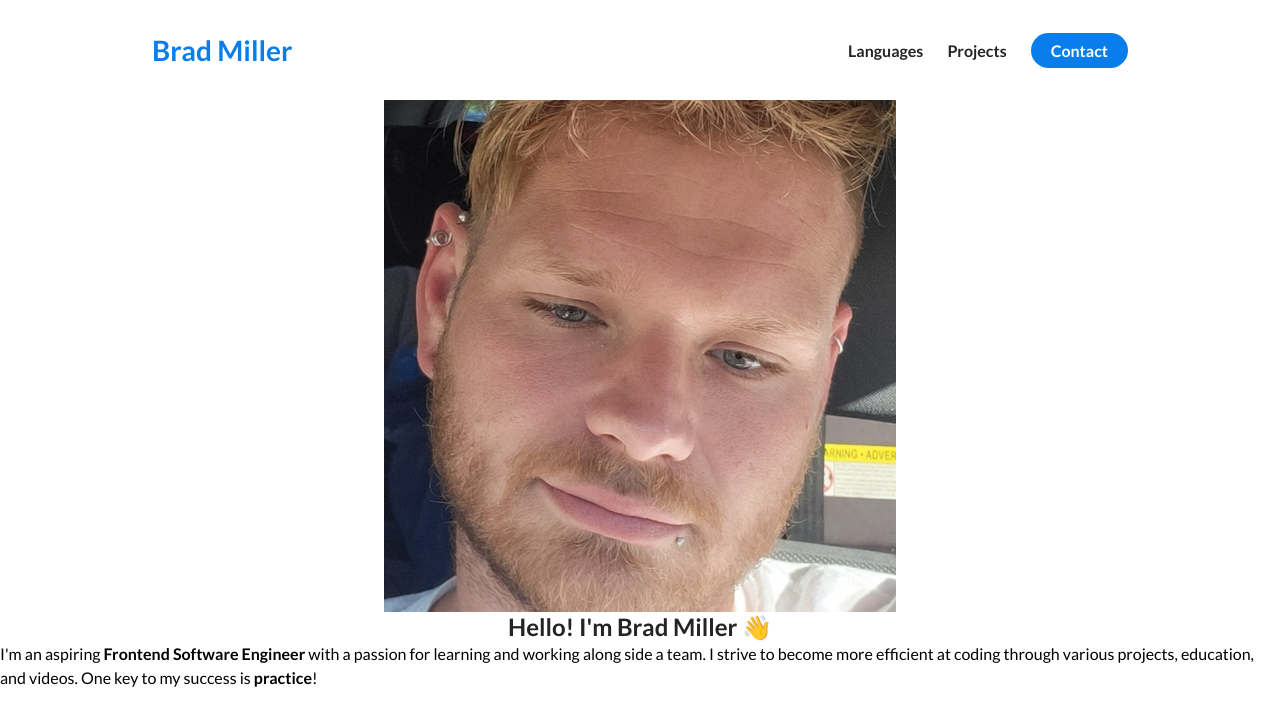
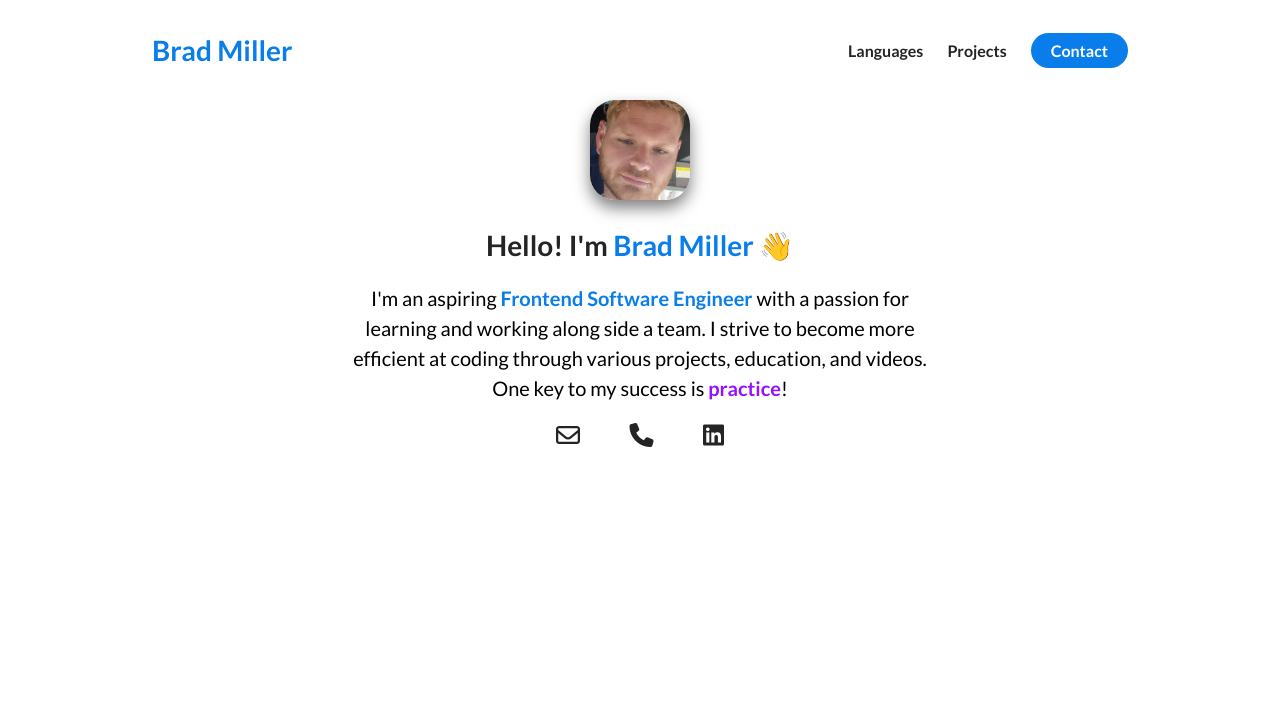
Before and after one commit to bamiller60/E-Portfolio, a plain HTML site: page index.html in a window 1280 px wide. Drawn offline with Linux system fonts and the light colour scheme.

Commit message:
About-me links

```diff
--- a/index.html
+++ b/index.html
@@ -6,6 +6,7 @@
     <meta name="viewport" content="width=device-width, initial-scale=1.0" />
     <title>Brad Miller</title>
     <link rel="stylesheet" href="./style.css" />
+    <script src="https://kit.fontawesome.com/ced8c5a454.js" crossorigin="anonymous"></script>
   </head>
 
   <body>
@@ -36,7 +37,7 @@
           <div class="about-me__info--containier">
             <figure class="about-me__picture--mask">
               <img
-                src="./E-Portfolio Assets/T064RLPSZJ6-U0822GG6GDC-cc853b10a1db-512.jpg"
+                src="./E-Portfolio Assets/T064RLPSZJ6-U0822GG6GDC-cc853b10a1db-512.jpg" class="about-me__picture"
                 alt="Profile Picture"
               />
             </figure>
@@ -54,6 +55,10 @@
               projects, education, and videos. One key to my success is
               <strong class="text--purple">practice</strong>!
             </p>
+             <div class="about-me__links">
+            <i class="fa-regular fa-envelope"></i><i class="fa-solid
+            fa-phone"></i><i class="fa-brands fa-linkedin"></i>
+          </div>
           </div>
         </div>
       </div>
--- a/style.css
+++ b/style.css
@@ -16,6 +16,10 @@ span {
   color: #242424;
   text-align: center;
   line-height: 1.25;
+}
+
+h1 {
+ font-size: 28px;
 }
 
 p {
@@ -37,8 +41,16 @@ li {
 
 .row {
   width: 100%;
-  min-width: 800px;
+  max-width: 800px;
   margin: 0 auto;
+}
+
+.text--blue {
+  color: #097eeb;
+}
+
+.text--purple {
+  color: #9311fd;
 }
 
 /* NAVIGATION BAR */
@@ -73,7 +85,7 @@ nav {
 }
 
 .nav__link--anchor-primary:hover {
-  background-color: #510af7;
+  background-color: #9311fd;
 }
 
 .personal__logo {
@@ -91,14 +103,43 @@ nav {
   flex-direction: column;
 }
 
-.about-me__info--container {
+.about-me__info--containier {
   display: flex;
   flex-direction: column;
   align-items: center;
+  max-width: 600px;
+  margin: 0 auto;
+  text-align: center;
   }
 
   .about-me__picture--mask {
+    width: 100px;
+    height: 100px;
+    border-radius: 25%;
+    overflow: hidden;
+    box-shadow: 0px 8px 16px rgba(0, 0, 0, .50);
+    margin-bottom: 28px;
+  }
+
+  .about-me__picture {
+    width: 100%;
+  }
+
+  .about-me__info--title {
+    margin-bottom: 20px;
+  }
+
+  .about-me__info--para {
+    font-size: 20px;
+    margin-bottom: 20px;
+  }
+
+  .about-me__links {
+  font-size: 24px;
+  color: #242424;
+  padding: 0 16px;
+  text-decoration: none;
   display: flex;
-    flex-direction: column;
-    align-items: center;
+  justify-content: space-between;
+  width: 200px;
   }
```
Lines whose indentation alone changed are shown as unchanged.
